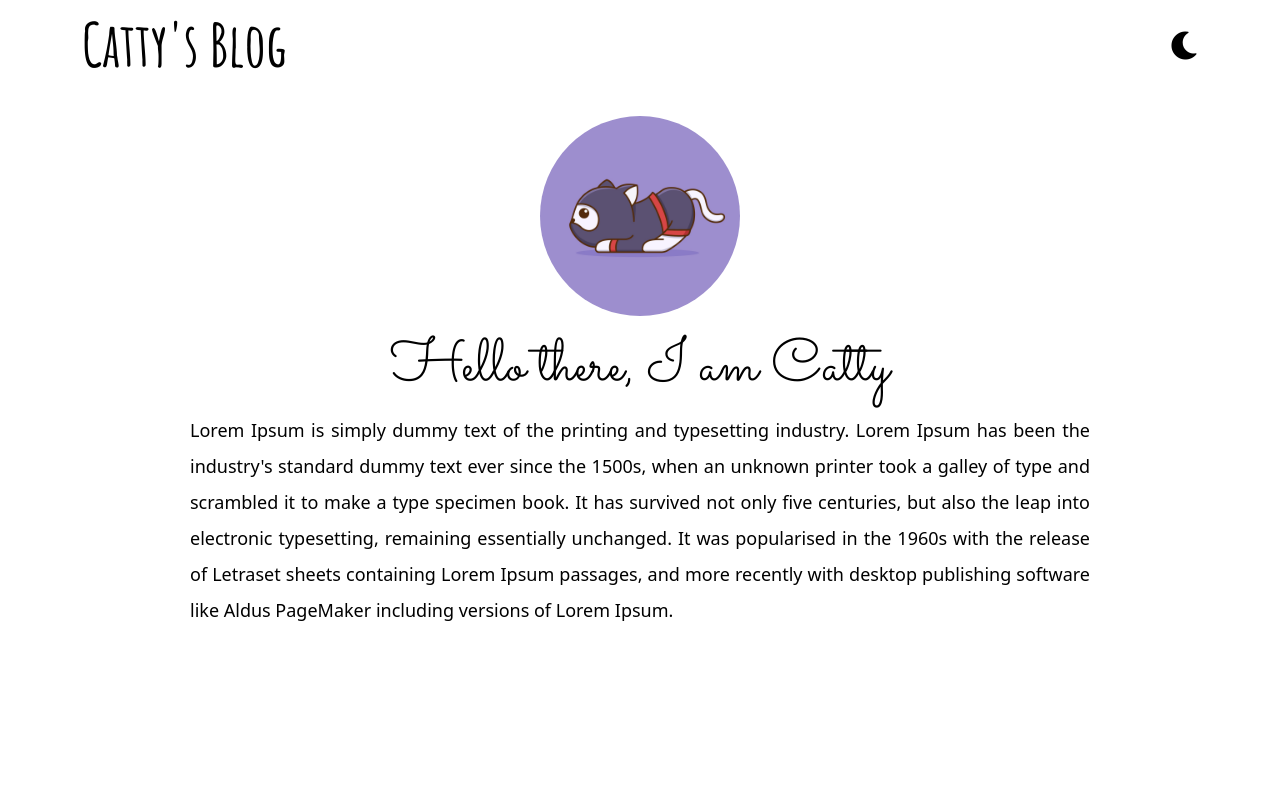
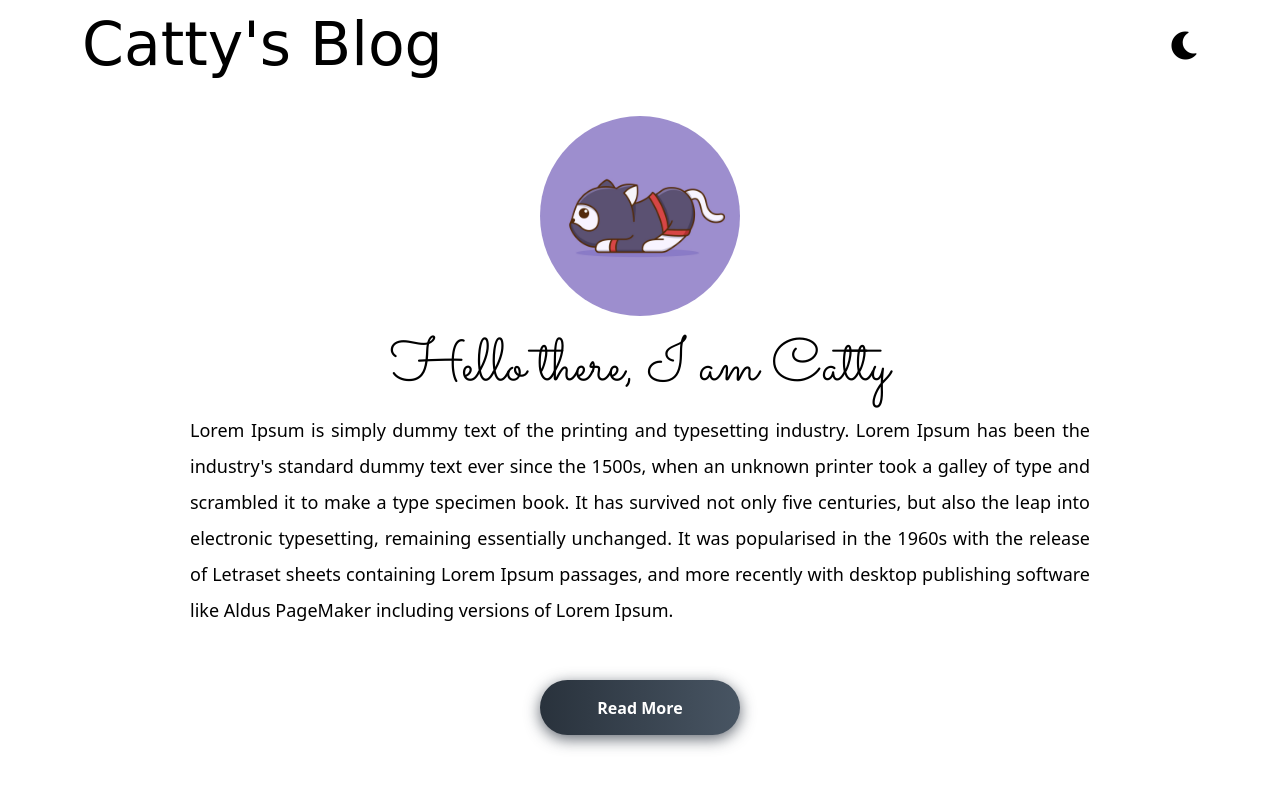
Before and after one commit to dhairyathedev/dark-light-toggle, a plain HTML site: page index.html in a window 1280 px wide. Both pictures are taken after a click on the element 1183 px from the left and 56 px from the top of the page. Drawn offline with nearby package versions, Linux system fonts and the light colour scheme; a web font is replaced by a local one.

Commit message:
Added gradient button

```diff
--- a/index.html
+++ b/index.html
@@ -52,8 +52,11 @@
                             Lorem Ipsum is simply dummy text of the printing and typesetting industry. Lorem Ipsum has been the industry's standard dummy text ever since the 1500s, when an unknown printer took a galley of type and scrambled it to make a type specimen book. It has survived not only five centuries, but also the leap into electronic typesetting, remaining essentially unchanged. It was popularised in the 1960s with the release of Letraset sheets containing Lorem Ipsum passages, and more recently with desktop publishing software like Aldus PageMaker including versions of Lorem Ipsum.
                         </p>
                     </div>
+                    <div class="end">
+                        <button class="btn btn-light color-8" id="btn">Read More</button>
+                    </div>
                 </div>
-            </div>
+                </div>
         </center>
     </div>
     <script src="index.js"></script>
--- a/index.js
+++ b/index.js
@@ -1,10 +1,15 @@
 const dark = document.getElementById('dark')
 const light = document.getElementById('light')
 const catty = document.getElementById('cattyName')
+const btn = document.getElementById('btn')
 
 function toggleDark(){
     dark.classList.add('d-none')
     light.classList.remove('d-none')
+    btn.classList.add('btn-light')
+    btn.classList.add('color-8')
+    btn.classList.remove('color-9')
+    btn.classList.remove('btn-dark')
     document.body.style.backgroundColor = "#212224"
     document.body.style.color = "#fff"
     catty.style.color = "#fff"
@@ -15,6 +20,10 @@ dark.addEventListener('click', toggleDark)
 function toggleLight(){
     light.classList.add('d-none')
     dark.classList.remove('d-none')
+    btn.classList.remove('color-8')
+    btn.classList.add('color-9')
+    btn.classList.remove('btn-light')
+    btn.classList.add('btn-dark')
     document.body.style.backgroundColor = "#fff"
     document.body.style.color = "#000"
     catty.style.color = "#000"
--- a/style.css
+++ b/style.css
@@ -1,5 +1,6 @@
 @import url('https://fonts.googleapis.com/css2?family=Amatic+SC:wght@700&display=swap');
 @import url('https://fonts.googleapis.com/css2?family=Sacramento&display=swap');
+@import url('https://fonts.googleapis.com/css2?family=Fredericka+the+Great&display=swap');
 body{
     background-color: #212224;
     color: #fff;
@@ -11,7 +12,8 @@ body{
 }
 
 .title{
-    font-family: 'Amatic SC', cursive;
+    /* font-family: 'Amatic SC', cursive; */
+    font-family: 'Fredericka the Great', cursive;
     font-size: 60px;
     user-select: none;
 }
@@ -98,3 +100,38 @@ body{
     max-width: 900px;
     font-size: 18px;
 }
+
+.btn {
+    width: 200px;
+    font-size: 16px;
+    font-weight: 600;
+    color: #fff;
+    cursor: pointer;
+    margin: 20px;
+    height: 55px;
+    text-align:center;
+    border: none;
+    background-size: 300% 100%;
+
+    border-radius: 50px;
+    moz-transition: all .4s ease-in-out;
+    -o-transition: all .4s ease-in-out;
+    -webkit-transition: all .4s ease-in-out;
+    transition: all .4s ease-in-out;
+}
+.btn:hover {
+    background-position: 100% 0;
+    moz-transition: all .4s ease-in-out;
+    -o-transition: all .4s ease-in-out;
+    -webkit-transition: all .4s ease-in-out;
+    transition: all .4s ease-in-out;
+    color: #fff;
+}
+.btn.color-8 {
+    background-image: linear-gradient(to right, #ed6ea0, #ec8c69, #f7186a , #FBB03B);
+    box-shadow: 0 4px 15px 0 rgba(236, 116, 149, 0.75);
+}
+.btn.color-9{
+    background-image: linear-gradient(to right, #29323c, #485563, #2b5876, #4e4376);
+    box-shadow: 0 4px 15px 0 rgba(45, 54, 65, 0.75);
+}
```
